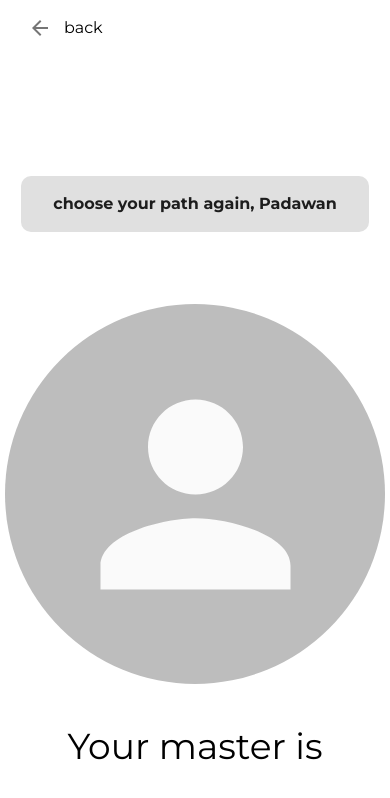
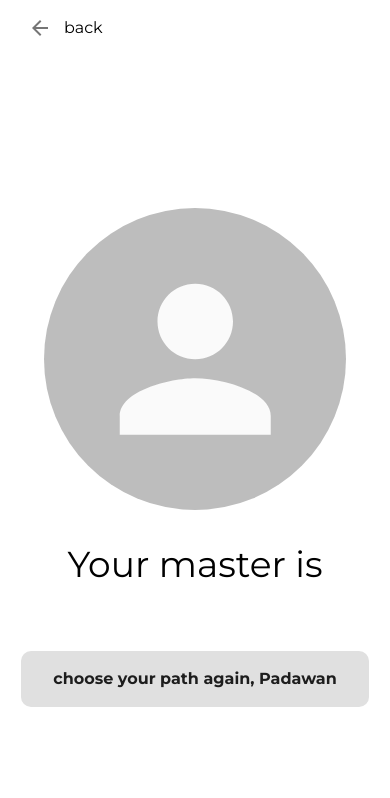
Before and after one commit to guilhermeakira/star-wars-api-test-app, a React (Create React App) app: page /result in a window 390 px wide. Shown: the top 798 px of the page. Built offline with nearby package versions, Linux system fonts and the light colour scheme.

Commit message:
adding mobile breakpoints

```diff
--- a/src/Home/index.tsx
+++ b/src/Home/index.tsx
@@ -10,6 +10,7 @@ import { useTheme } from '@material-ui/core/styles';
 import messages from './messages';
 import useFetch from '../Hooks/useFetch';
 import masterContext from '../State/MasterContext';
+import { FETCH_STATUS } from '../constants'
 
 const StyledButton = styled(Button)`
   padding: ${({ theme }) => theme.spacing(2, 7)};
@@ -26,7 +27,7 @@ export const Home = () => {
   const [shouldFetch, setShouldFetch] = useState(false);
   const { setCurrentMaster } = useContext(masterContext);
 
-  const { masterName } = useFetch(shouldFetch);
+  const { status, masterName } = useFetch(shouldFetch);
   const history = useHistory();
 
   useEffect(() => {
@@ -52,6 +53,7 @@ export const Home = () => {
       <Box mt={20}>
         <StyledButton
           disableElevation
+          disabled={status === FETCH_STATUS.FETCHING}
           onClick={() => setShouldFetch(true)}
           variant="contained"
           theme={theme}
--- a/src/Result/index.js
+++ b/src/Result/index.js
@@ -11,6 +11,7 @@ import Typography from '@material-ui/core/Typography';
 import { useTheme } from '@material-ui/core/styles';
 import { shadows } from '@material-ui/system';
 import ArrowBack from '@material-ui/icons/ArrowBack';
+import useMediaQuery from '@material-ui/core/useMediaQuery';
 
 import useFetch from '../Hooks/useFetch';
 import { mapMasterToPalette, mapMasterToIcon, FETCH_STATUS } from '../constants';
@@ -26,9 +27,11 @@ const StyledButton = styled(Button)`
   text-transform: none;
 `;
 
-const StyledAvatar = styled(Avatar)`
-  height: 380px;
-  width: 380px;
+const StyledAvatar = styled(({ isMobile, ...props }) => (
+  <Avatar {...props} />
+))`
+  height: ${({ isMobile }) => isMobile? '302px' : '380px'};
+  width: ${({ isMobile }) => isMobile? '302px' : '380px'};
 `;
 
 export const Result = () => {
@@ -37,6 +40,7 @@ export const Result = () => {
   const { master } = useContext(masterContext);
   const { status, masterName } = useFetch(shouldFetch, master);
   const palette = mapMasterToPalette[masterName];
+  const isMobile = useMediaQuery('(max-width:800px)');
 
   useEffect(() => {
     if (status === FETCH_STATUS.FETCHED) {
@@ -44,8 +48,25 @@ export const Result = () => {
     }
   }, [status])
 
+  const pathButton = (
+    <StyledButton
+      onClick={() => setShouldFetch(true)}
+      disabled={status === FETCH_STATUS.FETCHING}
+      variant="contained"
+      color={palette}
+      theme={theme}
+      disableElevation
+    >
+      <Typography>
+        <b>
+          {messages.buttonLabel}
+        </b>
+      </Typography>
+    </StyledButton>
+  );
+
   return (
-    <Box height="100vh" bgcolor={`${palette}.contrastText`}>
+    <Box height="100%" minHeight="100vh" bgcolor={`${palette}.contrastText`}>
       <StyledAppBar elevation={0} color="transparent">
         <Toolbar>
           <IconButton color={palette} href="/">
@@ -57,30 +78,24 @@ export const Result = () => {
         </Toolbar>
       </StyledAppBar>
       <Box display="flex" flexDirection="column" alignItems="center">
-        <Box pt={22}>
-          <StyledButton
-            onClick={() => setShouldFetch(true)}
-            disabled={status === FETCH_STATUS.FETCHING}
-            variant="contained"
-            color={palette}
-            theme={theme}
-            disableElevation
-          >
-            <Typography>
-              <b>
-                {messages.buttonLabel}
-              </b>
-            </Typography>
-          </StyledButton>
+        {!isMobile ? (
+          <Box pt={22}>
+            {pathButton}
+          </Box>
+        ) : null}
+        <Box pt={isMobile ? 26 : 9}>
+          <StyledAvatar isMobile={isMobile} alt={masterName} src={mapMasterToIcon[masterName]} />
         </Box>
-        <Box pt={9}>
-          <StyledAvatar alt={masterName} src={mapMasterToIcon[masterName]} />
-        </Box>
-        <Box pt={5}>
+        <Box p={isMobile ? 4 : 5}>
           <Typography color={palette} variant="subtitle1">
             {messages.yourMaster}<b>{masterName}</b>
           </Typography>
         </Box>
+        {isMobile ? (
+          <Box py={4}>
+            {pathButton}
+          </Box>
+        ) : null}
       </Box>
     </Box>
   );
--- a/src/theme.tsx
+++ b/src/theme.tsx
@@ -33,6 +33,7 @@ export const theme = createMuiTheme({
       },
     },
     subtitle1: {
+      'textAlign': 'center',
       'fontSize': '2.25em',
       'lineHeight': '1.25em',
     },
```
